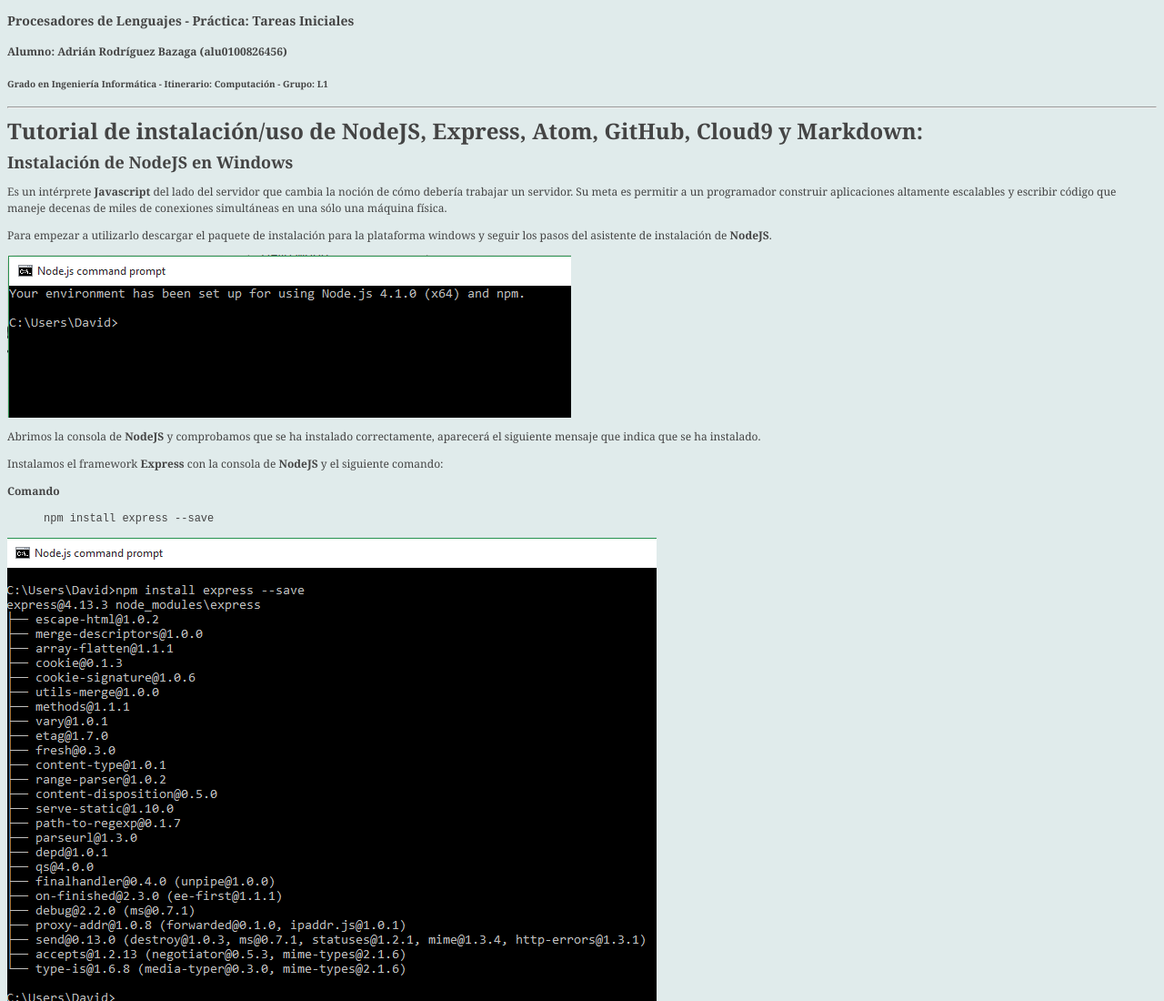
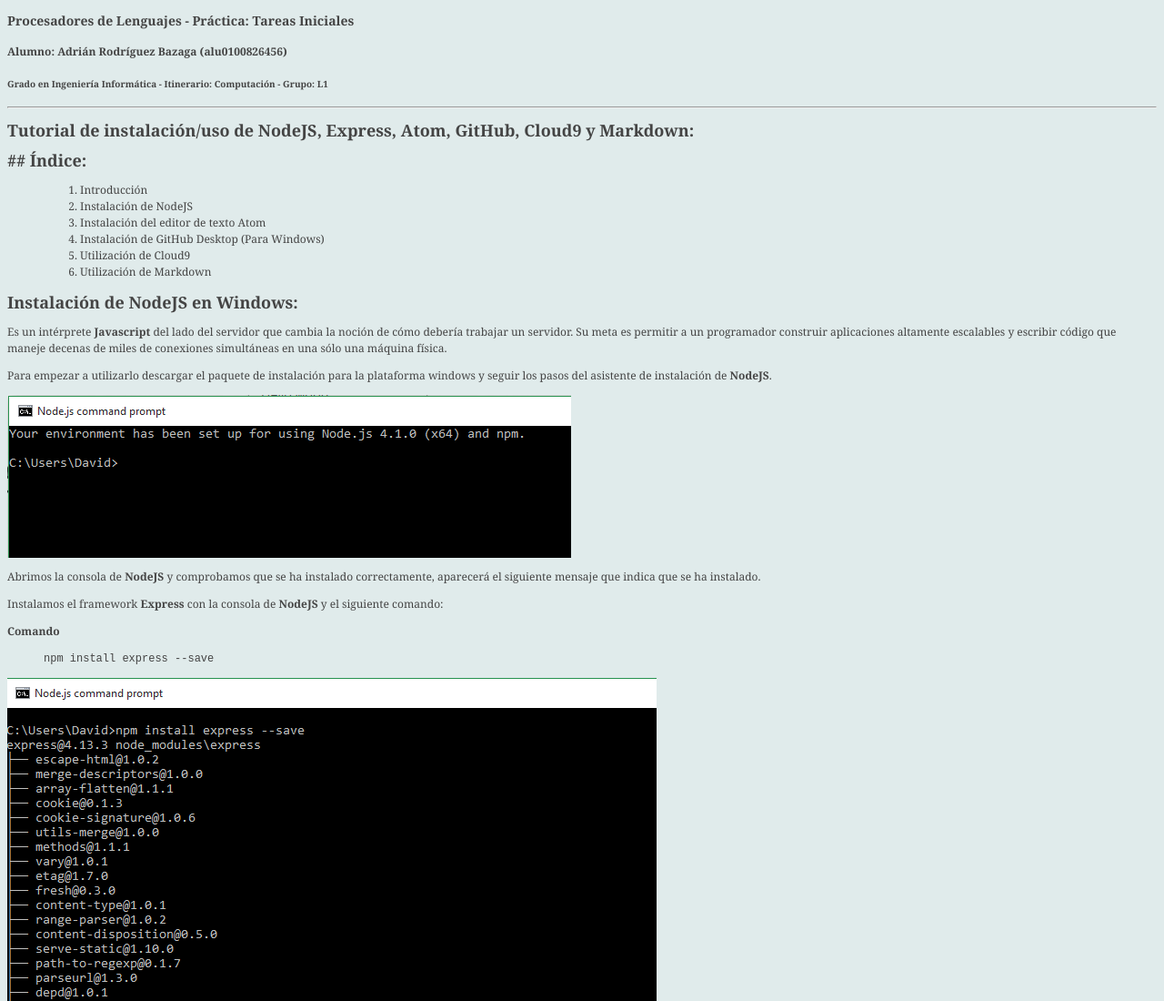
Before and after one commit to ULL-ESIT-GRADOII-PL/tareas-iniciales-AdrianBZG, a plain HTML site: page index.html in a window 1280 px wide. Shown: the top 1100 px of the page at 91% size. Drawn offline with Linux system fonts and the light colour scheme.

Commit message:
Editando index.MD

```diff
--- a/index.html
+++ b/index.html
@@ -27,10 +27,24 @@ background:#e0ebeb;
 </div>
 </div>
 </div>
-<div id="tutorial-de-instalaciónuso-de-nodejs-express-atom-github-cloud9-y-markdown" class="section level1">
-<h1>Tutorial de instalación/uso de NodeJS, Express, Atom, GitHub, Cloud9 y Markdown:</h1>
+<div id="tutorial-de-instalaciónuso-de-nodejs-express-atom-github-cloud9-y-markdown" class="section level2">
+<h2>Tutorial de instalación/uso de NodeJS, Express, Atom, GitHub, Cloud9 y Markdown:</h2>
+</div>
+<div id="índice" class="section level2">
+<h2>## Índice:</h2>
+<blockquote>
+<ol style="list-style-type: decimal">
+<li>Introducción</li>
+<li>Instalación de NodeJS</li>
+<li>Instalación del editor de texto Atom</li>
+<li>Instalación de GitHub Desktop (Para Windows)</li>
+<li>Utilización de Cloud9</li>
+<li>Utilización de Markdown</li>
+</ol>
+</blockquote>
+</div>
 <div id="instalación-de-nodejs-en-windows" class="section level2">
-<h2>Instalación de NodeJS en Windows</h2>
+<h2>Instalación de NodeJS en Windows:</h2>
 <p>Es un intérprete <strong>Javascript</strong> del lado del servidor que cambia la noción de cómo debería trabajar un servidor. Su meta es permitir a un programador construir aplicaciones altamente escalables y escribir código que maneje decenas de miles de conexiones simultáneas en una sólo una máquina física.</p>
 <p>Para empezar a utilizarlo descargar el paquete de instalación para la plataforma windows y seguir los pasos del asistente de instalación de <strong>NodeJS</strong>.</p>
 <div class="figure">
@@ -115,6 +129,5 @@ Parrafo separar por lineas en blanco
 <li><a href="http://daringfireball.net/projects/markdown/">Markdown</a></li>
 </ul>
 </div>
-</div>
 </body>
 </html>
```
Also changed, not shown: 1 other file.
